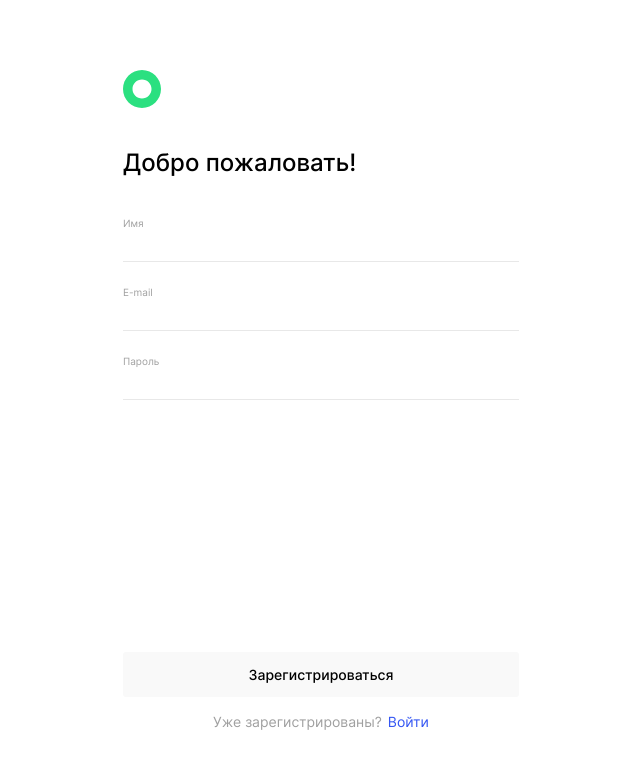
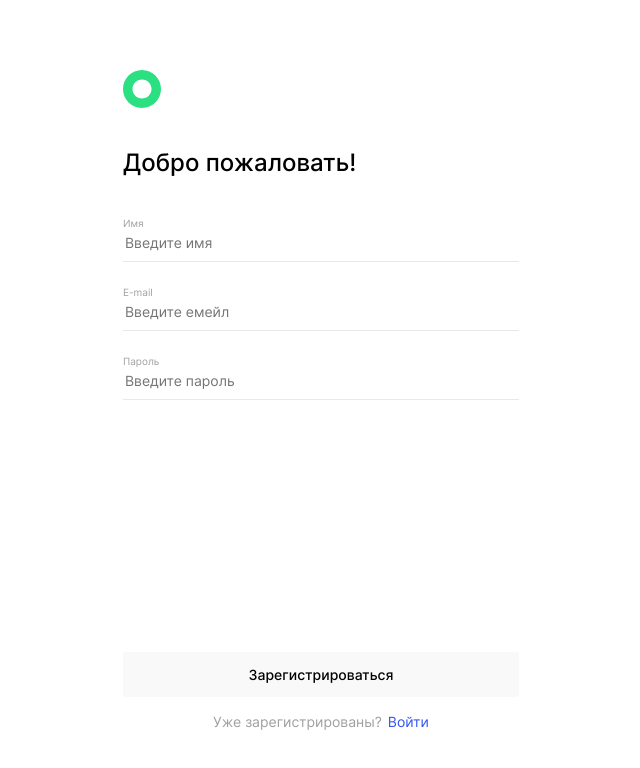
Before and after one commit to Salidors/movies-explorer-frontend, a React (Create React App) app: page /signup in a window 1280 px wide. Shown: the top 768 px of the page, without its empty margins (319-959 px from the left). Built offline with nearby package versions, Linux system fonts and the light colour scheme; the HTML template or start-up script is replaced by a standard one.

Commit message:
refactor: placeholders

```diff
--- a/src/components/Login/Signin.js
+++ b/src/components/Login/Signin.js
@@ -44,6 +44,7 @@ export default function Signin({ onSignIn }) {
             onChange={handleOnEmailChange}
             pattern='^.+@.+\..+$'
             required
+            placeholder='Введите емейл'
           />
         </div>
         <div className='signin__form-input'>
@@ -56,6 +57,7 @@ export default function Signin({ onSignIn }) {
             required
             minLength={2}
             maxLength={30}
+            placeholder='Введите пароль'
           />
         </div>
         <p className='profile__error'>{error}</p>
--- a/src/components/Profile/Profile.js
+++ b/src/components/Profile/Profile.js
@@ -54,7 +54,7 @@ export default function Profile() {
               required
               minLength={2}
               maxLength={30}
-              placeholder={currentName}
+              placeholder={currentName || 'Введите имя'}
               pattern='^(?!\s)[A-Za-zА-Яа-я\-\s]+$'
               onChange={handleOnNameChange}
               value={name}
@@ -67,7 +67,7 @@ export default function Profile() {
               type='email'
               className='profile__input'
               id='profile__input-email'
-              placeholder={email}
+              placeholder={email || 'Введите емейл'}
               pattern='^.+@.+\..+$'
               onChange={handleOnEmailChange}
               value={email}
--- a/src/components/Register/Signup.js
+++ b/src/components/Register/Signup.js
@@ -53,6 +53,7 @@ export default function Signup() {
             maxLength={30}
             value={name}
             onChange={handleOnNameChange}
+            placeholder='Введите имя'
           />
         </div>
         <div className='signup__form-input signup__form-input-email'>
@@ -64,6 +65,7 @@ export default function Signup() {
             required
             value={email}
             onChange={handleOnEmailChange}
+            placeholder='Введите емейл'
           />
         </div>
         <div className='signup__form-input'>
@@ -74,6 +76,9 @@ export default function Signup() {
             required
             value={password}
             onChange={handleOnPasswordChange}
+            placeholder='Введите пароль'
+            minLength={2}
+            maxLength={30}
           />
         </div>
         <p className='profile__error'>{error}</p>
```
